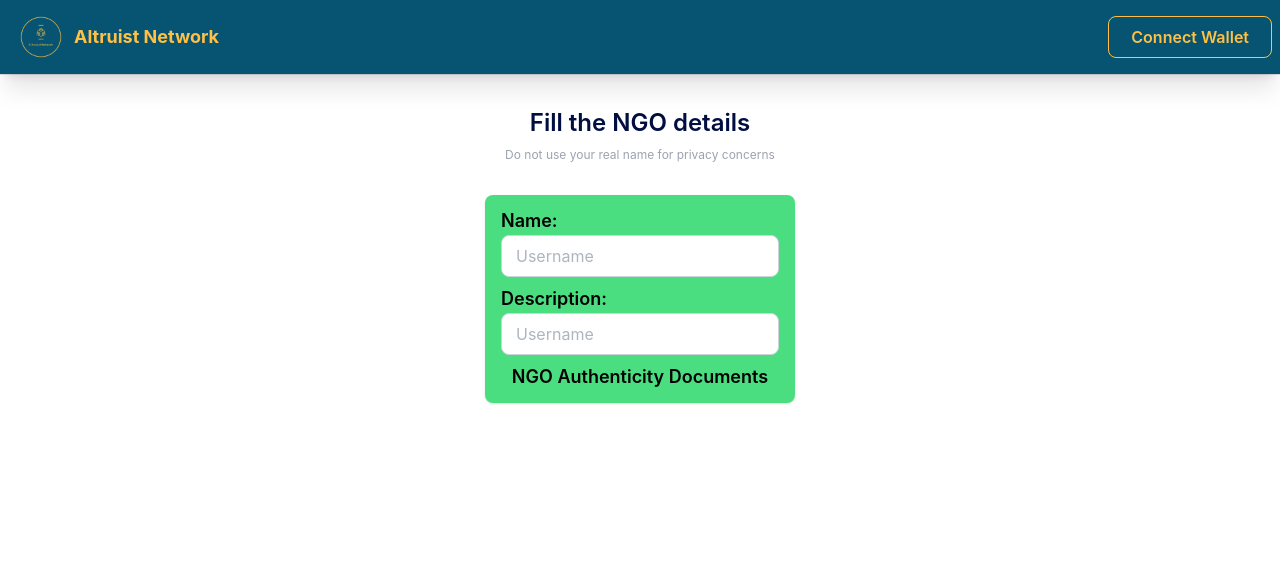
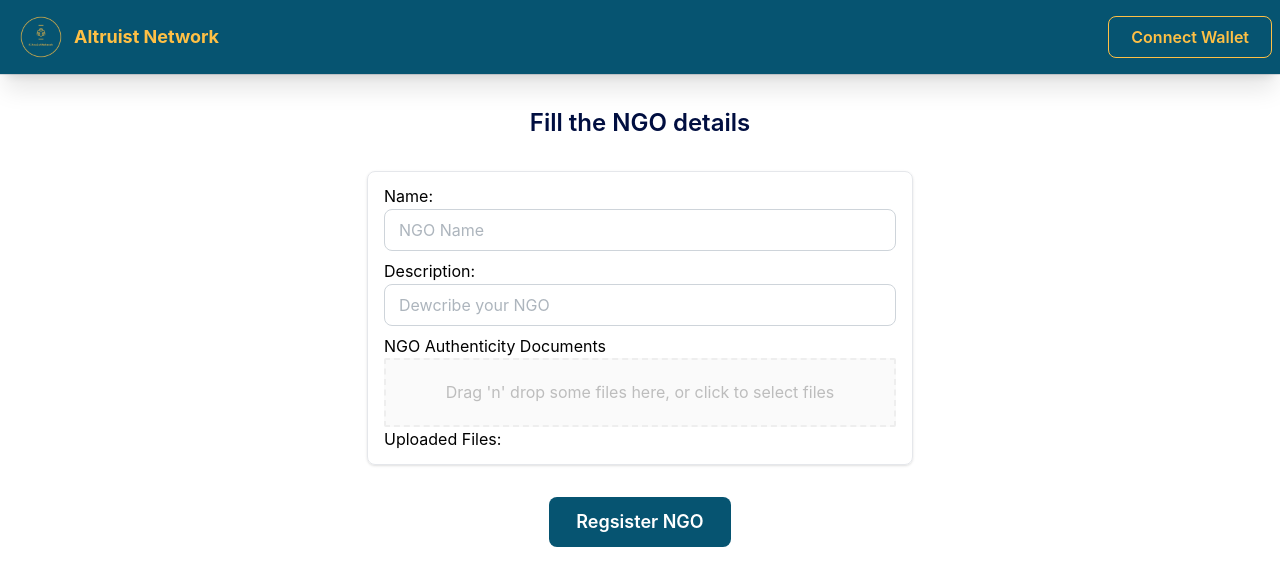
Before and after one commit to Ankesh2004/Altruist-Network, a Next.js app in the folder frontend/: page /onboarding/ngo in a window 1280 px wide. Shown: the top 586 px of the page. Built offline with nearby package versions, Linux system fonts and the light colour scheme.

Commit message:
feat(onboarding-ngo): Dropzone for files upload

```diff
--- /dev/null
+++ b/frontend/src/app/onboarding/ngo/Dropzone.tsx
@@ -0,0 +1,77 @@
+import React, { useMemo } from 'react';
+import { useDropzone, DropzoneOptions } from 'react-dropzone';
+
+interface FileWithPath extends File {
+  path?: string;
+}
+
+const baseStyle = {
+  flex: 1,
+  display: 'flex',
+  flexDirection: 'column' as 'column',
+  alignItems: 'center' as 'center',
+  padding: '20px',
+  borderWidth: 2,
+  borderRadius: 2,
+  borderColor: '#eeeeee',
+  borderStyle: 'dashed' as 'dashed',
+  backgroundColor: '#fafafa',
+  color: '#bdbdbd',
+  outline: 'none',
+  transition: 'border .24s ease-in-out'
+};
+
+const focusedStyle = {
+  borderColor: '#2196f3'
+};
+
+const acceptStyle = {
+  borderColor: '#00e676'
+};
+
+const rejectStyle = {
+  borderColor: '#ff1744'
+};
+
+const Dropzone: React.FC = () => {
+  const {
+    acceptedFiles,
+    getRootProps,
+    getInputProps,
+    isFocused,
+    isDragAccept,
+    isDragReject
+  } = useDropzone();
+
+  const style = useMemo(() => ({
+    ...baseStyle,
+    ...(isFocused ? focusedStyle : {}),
+    ...(isDragAccept ? acceptStyle : {}),
+    ...(isDragReject ? rejectStyle : {})
+  }), [
+    isFocused,
+    isDragAccept,
+    isDragReject
+  ]);
+
+  const files = acceptedFiles.map((file: FileWithPath) => (
+    <li key={file.path || file.name}>
+      {file.path || file.name} - {file.size} bytes
+    </li>
+  ));
+
+  return (
+    <section className="container">
+      <div {...getRootProps({ style })}>
+        <input {...getInputProps()} type='file'/>
+        <p>Drag 'n' drop some files here, or click to select files</p>
+      </div>
+      <aside>
+        <h4>Uploaded Files:</h4>
+        <ul>{files}</ul>
+      </aside>
+    </section>
+  );
+}
+
+export default Dropzone;
--- a/frontend/src/app/onboarding/ngo/page.tsx
+++ b/frontend/src/app/onboarding/ngo/page.tsx
@@ -1,11 +1,16 @@
 "use client";
 import React, { useState } from "react";
-import Dice from "../../../../public/icons/Dice";
+import Dropzone from "./Dropzone";
 import { Input, Group, HoverCard, Button, Text } from "@mantine/core";
 import { generateUsername } from "unique-username-generator";
 
 const page = () => {
   const [username, setUsername] = useState("");
+  const [formData, setFormData] = useState({
+    name: "",
+    description: "",
+    documents: [],
+  });
   const generateRandomUsername = () => {
     const randomUsername = generateUsername("", 4);
     setUsername(randomUsername);
@@ -13,42 +18,39 @@ const page = () => {
   return (
     <div className="flex flex-col gap-8 items-center p-8">
       <div className="flex flex-col gap-2 text-center">
-        <h1 className="text-secondaryDarkColor text-2xl  font-semibold">
+        <h1 className="text-secondaryDarkColor text-2xl font-semibold ">
           Fill the NGO details
         </h1>
-        <p className="text-lightGray text-xs">
-          <span className="text-red-500"></span> Do not use your real name for
-          privacy concerns
-        </p>
       </div>
-      <div className="flex flex-col gap-2 items-center px-4 py-3 rounded-lg shadow bg-green-400">
-        <div>
-          <h3 className="text-lg font-semibold">Name:</h3>
+      <div className="flex flex-col gap-2 items-center px-4 py-3 rounded-lg shadow border ">
+        <div className="md:w-[32rem]">
+          <h3 className="text-md ">Name:</h3>
           <Input
             size="md"
             radius="md"
-            placeholder="Username"
-            value={username}
-            onChange={(e) => setUsername(e.target.value)}
+            placeholder="NGO Name"
+            value={formData.name}
+            onChange={(e) => setFormData({ ...formData, name: e.target.value })}
           />
         </div>
-        <div>
-          <h3 className="text-lg font-semibold">Description:</h3>
+        <div className="md:w-[32rem]">
+          <h3 className="text-md ">Description:</h3>
           <Input
             size="md"
             radius="md"
-            placeholder="Username"
-            value={username}
-            onChange={(e) => setUsername(e.target.value)}
+            placeholder="Dewcribe your NGO"
+            value={formData.description}
+            onChange={(e) => setFormData({ ...formData, description: e.target.value })}
           />
         </div>
-        <div>
-          <h3 className="text-lg font-semibold">NGO Authenticity Documents</h3>
+        <div className="md:w-[32rem]">
+          <h3 className="text-md ">NGO Authenticity Documents</h3>
           {/* Dropzone  */}
+          <Dropzone />
         </div>
       </div>
 
-      {username !== "" && (
+
         <Button
           variant="filled"
           color="#065471"
@@ -56,9 +58,9 @@ const page = () => {
           radius="md"
           className="transition transform"
         >
-          Continue as {username}
+          Regsister NGO
         </Button>
-      )}
+
     </div>
   );
 };
```
